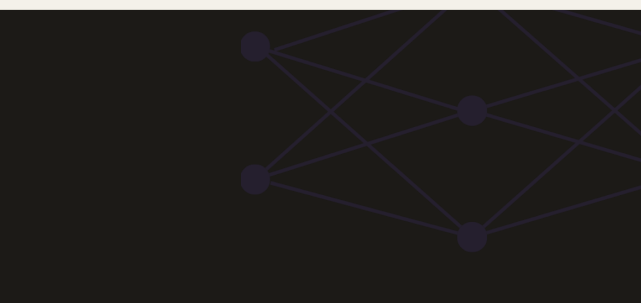
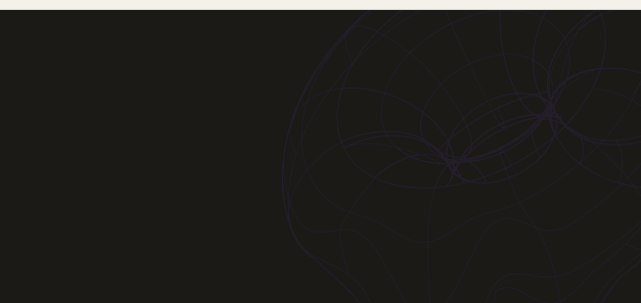
Before and after one commit to nayc-599/pulse_portfolio, an Eleventy site: page journal/index.html in a window 1280 px wide. Shown: the part 48-351 px from the top of the page, 639-1280 px from the left. Built offline with nearby package versions, Linux system fonts and the light colour scheme; Eleventy itself is replaced by a stand-in of ours; files that its build step writes are made by us from their sources; a web font is replaced by a local one.

Commit message:
Update visuals

```diff
--- a/journal/index.html
+++ b/journal/index.html
@@ -8,7 +8,7 @@ extraScripts:
   - /js/journal.js
 ---
 <div style="background:var(--charcoal);color:var(--ink-on-charcoal);position:relative;overflow:hidden">
-  <img src="/assets/wireframes/wf-net1-purple.png" alt="" aria-hidden="true" style="position:absolute;right:-60px;top:-40px;width:460px;opacity:0.1;pointer-events:none" />
+  <img src="/assets/wireframes/wf-melt-purple.png" alt="" aria-hidden="true" style="position:absolute;right:-80px;top:-70px;width:440px;opacity:0.09;pointer-events:none" />
   <section aria-labelledby="j-title" class="wrap" style="padding:80px 24px 40px;position:relative">
     <span class="eyebrow" style="margin-bottom:20px">
       <img src="/assets/brand/sparkle-p300.png" alt="" aria-hidden="true" style="width:11px;height:11px;display:block" />
```
